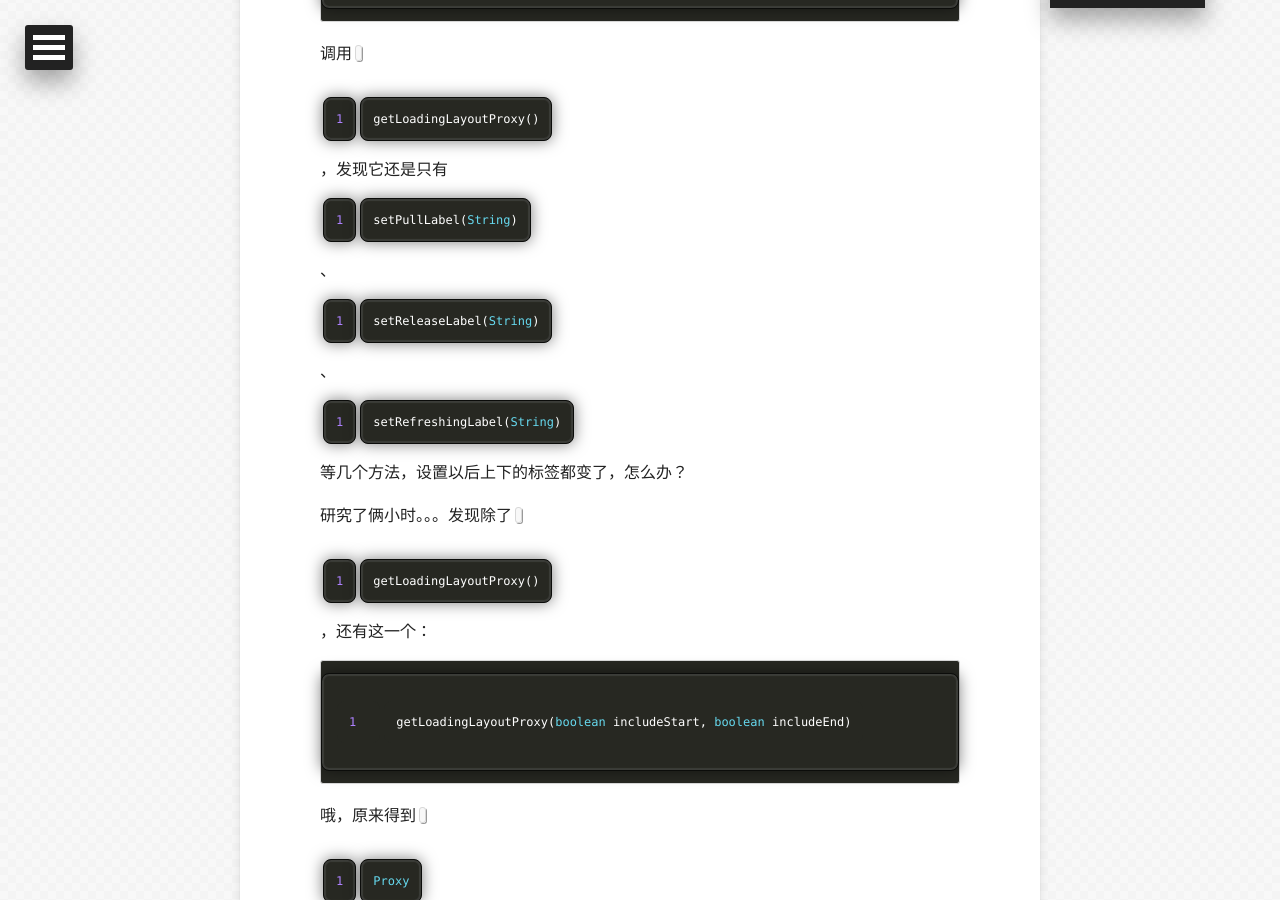
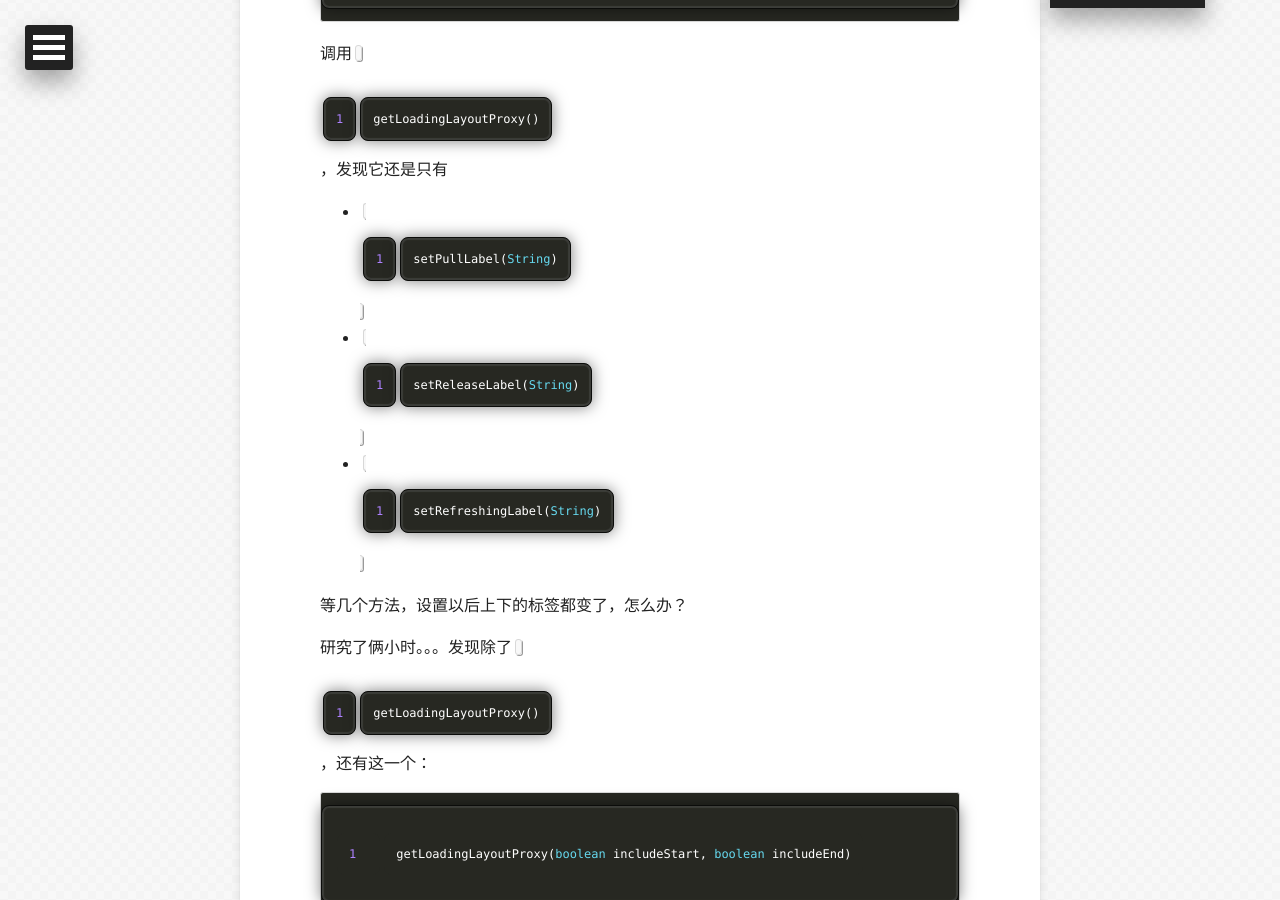
Before and after one commit to heamon7/dss886.github.io, a Jekyll site: the page built from _posts/2013-08-25-Android-开发学习手记（一）：更改PullToRefresh的标签.md, in a window 1280 px wide and 900 px high, scrolled down 1973 px. Built offline with Jekyll 4.4.1, drawn with Linux system fonts in a browser that asks for light colours; nearby versions of some CDN libraries; comment, search, counter and statistics services are not loaded.

```diff
--- a/_posts/2013-08-25-Android-开发学习手记（一）：更改PullToRefresh的标签.md
+++ b/_posts/2013-08-25-Android-开发学习手记（一）：更改PullToRefresh的标签.md
@@ -35,7 +35,13 @@ listView.setRefreshingLabel(String refreshingLabel);
 Deprecated. You should now call this method on the result ofgetLoadingLayoutProxy().
 ~~~
 
-调用`getLoadingLayoutProxy()`，发现它还是只有`setPullLabel(String)`、`setReleaseLabel(String)`、`setRefreshingLabel(String)`等几个方法，设置以后上下的标签都变了，怎么办？
+调用`getLoadingLayoutProxy()`，发现它还是只有
+
++ `setPullLabel(String)`
++ `setReleaseLabel(String)`
++ `setRefreshingLabel(String)`
+
+等几个方法，设置以后上下的标签都变了，怎么办？
 
 研究了俩小时。。。发现除了`getLoadingLayoutProxy()`，还有这一个：
 
```
Also changed, not shown: _posts/2013-08-25-Android-开发学习手记（二）：PullToRefresh如何滚动到最顶部.md (+1 -1 lines).
